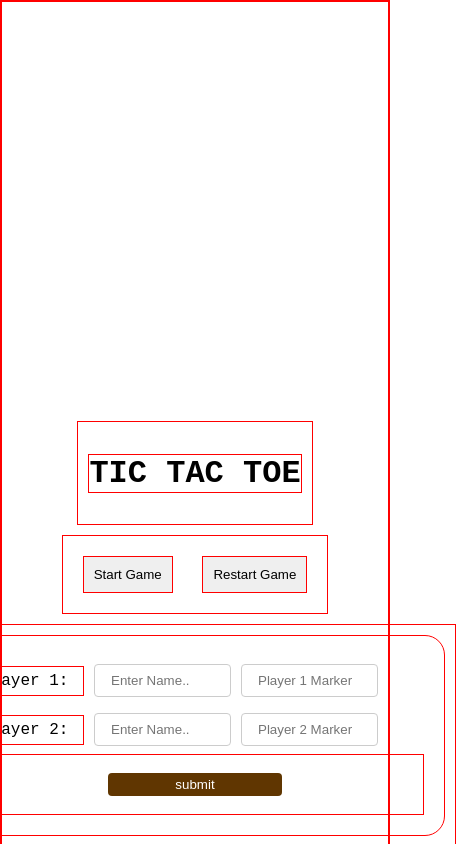
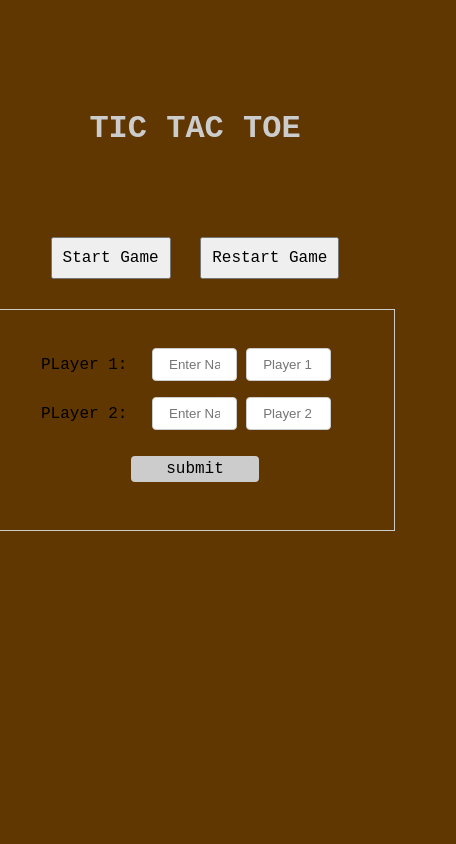
Before and after one commit to CalyWorld/Tic-Tac-Toe, a plain HTML site: page index.html in a window 390 px wide. Both pictures are taken after a click on the button "Start Game". Shown: the top 844 px of the page, 456 px wide, since content can reach past the window. Drawn offline with Linux system fonts and the light colour scheme.

Commit message:
Final commit

```diff
--- a/styles.css
+++ b/styles.css
@@ -1,6 +1,5 @@
 * {
   box-sizing: border-box;
-  border: 1px solid red;
 }
 
 body {
@@ -10,11 +9,18 @@ body {
   align-items: center;
   margin: 0px;
   padding: 0px;
-  height: 150vh;
   font-family: "Courier New", Courier, monospace;
+  background-color: #603601;
 }
 #title-container {
   padding: 10px;
+}
+h1 {
+  color: #ccc;
+  display: flex;
+  padding: 10px;
+  margin: 40px;
+  justify-content: center;
 }
 #startbtnContainer {
   margin: 10px;
@@ -23,6 +29,8 @@ body {
 #restartbtn {
   margin: 10px;
   padding: 10px;
+  font-family: "Courier New", Courier, monospace;
+  font-size: medium;
 }
 
 #button-container {
@@ -32,10 +40,13 @@ body {
 #startbtn {
   padding: 10px;
   margin: 10px;
+  font-family: "Courier New", Courier, monospace;
+  font-size: medium;
 }
 #form-container {
   display: none;
   padding: 10px;
+  border: 1px solid #ccc;
 }
 #form {
   border-radius: 20px;
@@ -64,13 +75,14 @@ select {
 }
 input[id="submitbtn"] {
   width: 40%;
-  background-color: #603601;
-  color: white;
+  background-color: #ccc;
   padding: 4px 8px;
   margin: 8px 0;
   border: none;
   border-radius: 4px;
   cursor: pointer;
+  font-family: "Courier New", Courier, monospace;
+  font-size: medium;
 }
 #folder {
   display: none;
@@ -78,27 +90,19 @@ input[id="submitbtn"] {
   padding: 10px;
 }
 
-p {
-  display: flex;
-  padding: 10px;
-  margin: 40px;
-  justify-content: center;
-}
 #statusMessage {
   display: none;
   margin: 20px;
   padding: 20px;
+  color: #ccc;
   font-family: "Courier New", Courier, monospace;
+  font-size: medium;
 }
 
 #grid-container {
   display: none;
-  /* gap: 5px;
-  justify-content: center;
-  margin-top: 50px;
-  grid-template-columns: repeat(3, 1fr);
-  grid-template-rows: 1fr 1fr; */
   padding: 10px;
+  margin-bottom: 20px;
 }
 .cell {
   width: 100px;
@@ -108,4 +112,25 @@ p {
   align-items: center;
   border-top: none;
   border-left: none;
+  color: #ccc;
+  font-size: xx-large;
 }
+
+@media only screen and (max-width: 400px) {
+  body {
+    height: 581px;
+  }
+  #form-container {
+    width: 400px;
+  }
+  input[type="text"],
+  select {
+    width: 25%;
+    padding: 8px 16px;
+    margin: 8px 0;
+    display: inline-block;
+    border: 1px solid #ccc;
+    border-radius: 4px;
+    box-sizing: border-box;
+  }
+}
```
